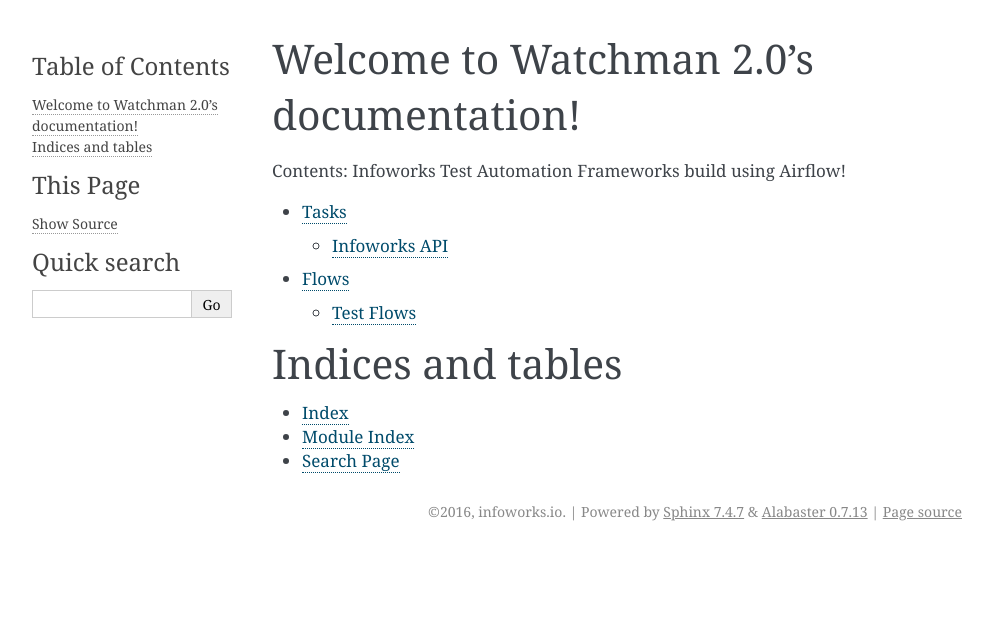
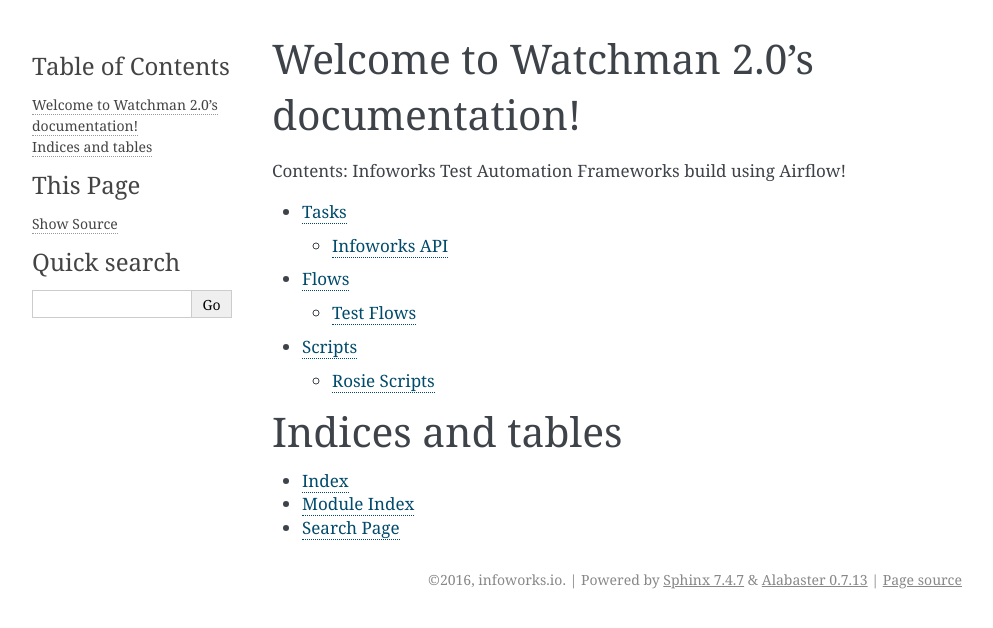
Before and after one commit to Infoworks/watchman, a Sphinx documentation site: the page built from docs/index.rst, in a window 1280 px wide. Shown: the top 628 px of the page, without its empty margins (148-1141 px from the left). Built offline with Sphinx 7.4.7, drawn with Linux system fonts in a browser that asks for light colours.

Commit message:
updated documentation

```diff
--- a/docs/index.rst
+++ b/docs/index.rst
@@ -14,6 +14,7 @@
 
    tasks
    flows
+   scripts
 
 
 Indices and tables
--- /dev/null
+++ b/docs/scripts.rst
@@ -0,0 +1,7 @@
+Scripts
+=======
+
+Rosie Scripts
+^^^^^^^^^^^^^
+.. automodule:: scripts.rosie
+   :members:
```
Also changed, not shown: 1 other file.
